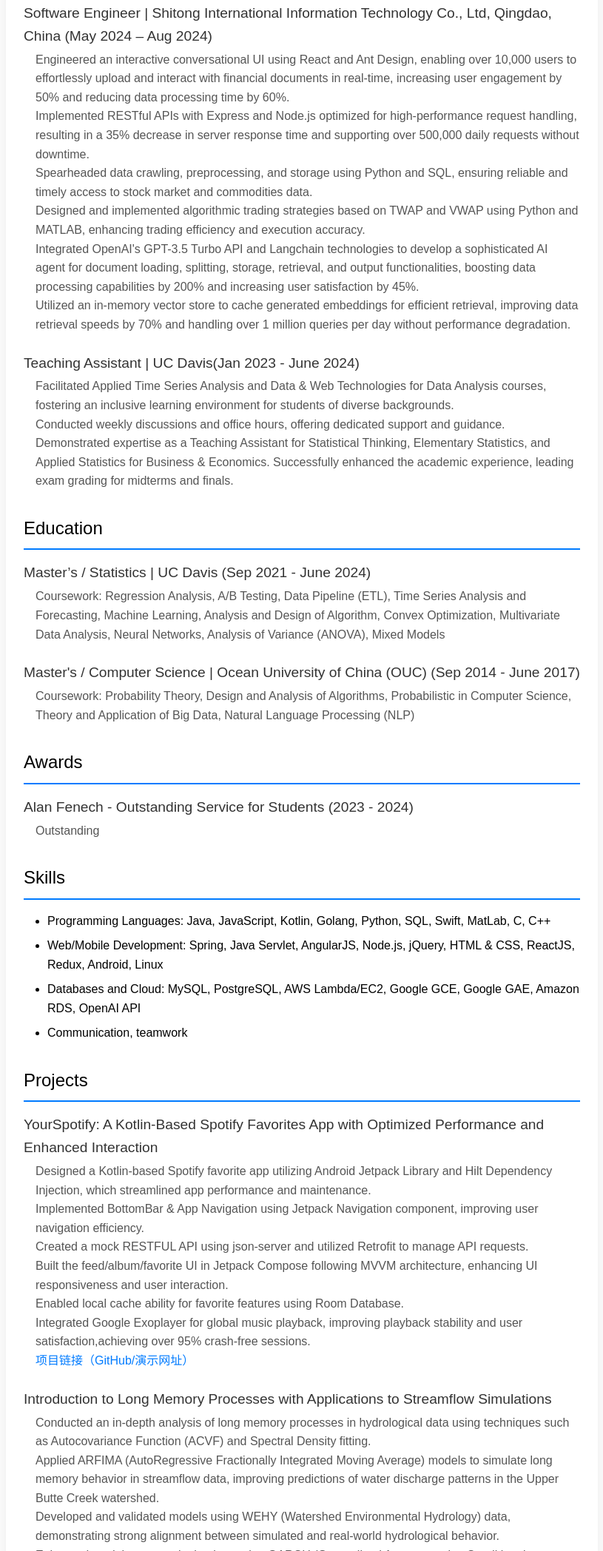
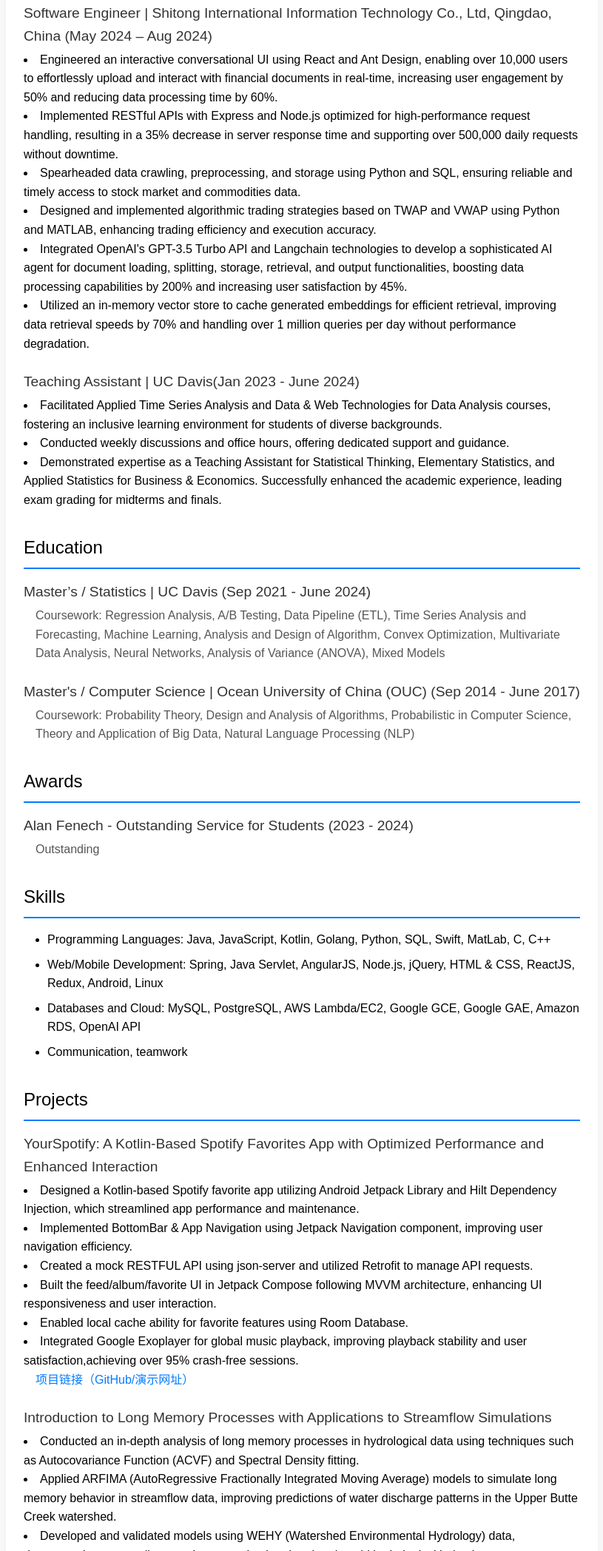
Before and after one commit to lu-lu-xue/lu-lu-xue.github.io, a plain HTML site: page index.html in a window 1280 px wide. Shown: the part 704-2800 px from the top of the page at 74% size, without its empty margins (232-1047 px from the left). Drawn offline with Linux system fonts and the light colour scheme.

Commit message:
replace some <p> with <li>

```diff
--- a/index.html
+++ b/index.html
@@ -58,46 +58,48 @@
       <h2>Work Experience</h2>
       <div class="item">
         <h3>Software Engineer | Shitong International Information Technology Co., Ltd, Qingdao, China (May 2024 – Aug 2024)</h3>
-        <p>
+        <li>
           Engineered an interactive conversational UI using React and Ant Design, enabling over 10,000 users to effortlessly upload and
           interact with financial documents in real-time, increasing user engagement by 50% and reducing data processing time by 60%.
-        </p>
-        <p>
+        </li>
+        <li>
           Implemented RESTful APIs with Express and Node.js optimized for high-performance request handling, resulting in a 35%
           decrease in server response time and supporting over 500,000 daily requests without downtime.
-        </p>
-        <p>
+        </li>
+        <li>
           Spearheaded data crawling, preprocessing, and storage using Python and SQL, ensuring reliable and timely access to stock
           market and commodities data.
-        </p>
-        <p>
+        </li>
+        <li>
           Designed and implemented algorithmic trading strategies based on TWAP and VWAP using Python and MATLAB, enhancing
           trading efficiency and execution accuracy.
-        </p>
-        <p>
+        </li>
+        <li>
           Integrated OpenAI's GPT-3.5 Turbo API and Langchain technologies to develop a sophisticated AI agent for document
           loading, splitting, storage, retrieval, and output functionalities, boosting data processing capabilities by 200% and increasing
           user satisfaction by 45%.
-        </p>
+        </li>
 
-        <p>Utilized an in-memory vector store to cache generated embeddings for efficient retrieval, improving data retrieval speeds by
-          70% and handling over 1 million queries per day without performance degradation.</p>
+        <li>
+          Utilized an in-memory vector store to cache generated embeddings for efficient retrieval, improving data retrieval speeds by
+          70% and handling over 1 million queries per day without performance degradation.
+        </li>
       </div>
       <div class="item">
         <h3>Teaching Assistant | UC Davis(Jan 2023 - June 2024)</h3>
-        <p>
+        <li>
           Facilitated Applied Time Series Analysis and Data & Web Technologies for Data Analysis courses, fostering an inclusive learning
           environment for students of diverse backgrounds.
-        </p>
+        </li>
 
-        <p>
+        <li>
           Conducted weekly discussions and office hours, offering dedicated support and guidance.
-        </p>
+        </li>
 
-        <p>
+        <li>
           Demonstrated expertise as a Teaching Assistant for Statistical Thinking, Elementary Statistics, and Applied Statistics for Business
           & Economics. Successfully enhanced the academic experience, leading exam grading for midterms and finals.
-        </p>
+        </li>
       </div>
     </section>
 
@@ -142,53 +144,53 @@
       <h2>Projects</h2>
       <div class="item">
         <h3>YourSpotify: A Kotlin-Based Spotify Favorites App with Optimized Performance and Enhanced Interaction</h3>
-        <p>Designed a Kotlin-based Spotify favorite app utilizing Android Jetpack Library and Hilt Dependency Injection, which
+        <li>Designed a Kotlin-based Spotify favorite app utilizing Android Jetpack Library and Hilt Dependency Injection, which
           streamlined app performance and maintenance.
-        </p>
+        </li>
 
-        <p>
+        <li>
           Implemented BottomBar & App Navigation using Jetpack Navigation component, improving user navigation efficiency.
-        </p>
+        </li>
 
-        <p>
+        <li>
           Created a mock RESTFUL API using json-server and utilized Retrofit to manage API requests.
-        </p>
+        </li>
 
-        <p>
+        <li>
           Built the feed/album/favorite UI in Jetpack Compose following MVVM architecture, enhancing UI responsiveness and user
           interaction.
-        </p>
+        </li>
 
-        <p>
+        <li>
           Enabled local cache ability for favorite features using Room Database.
-        </p>
+        </li>
 
-        <p>
+        <li>
           Integrated Google Exoplayer for global music playback, improving playback stability and user satisfaction,achieving over 95%
           crash-free sessions.
-        </p>
+        </li>
         <p><a href="#">项目链接（GitHub/演示网址）</a></p>
       </div>
       <div class="item">
         <h3>Introduction to Long Memory Processes with Applications to Streamflow Simulations</h3>
-        <p>Conducted an in-depth analysis of long memory processes in hydrological data using techniques such as Autocovariance Function
+        <li>Conducted an in-depth analysis of long memory processes in hydrological data using techniques such as Autocovariance Function
           (ACVF) and Spectral Density fitting.
-        </p>
+        </li>
 
-        <p>
+        <li>
           Applied ARFIMA (AutoRegressive Fractionally Integrated Moving Average) models to simulate long memory behavior in
           streamflow data, improving predictions of water discharge patterns in the Upper Butte Creek watershed.
-        </p>
+        </li>
 
-        <p>
+        <li>
           Developed and validated models using WEHY (Watershed Environmental Hydrology) data, demonstrating strong alignment
           between simulated and real-world hydrological behavior.
-        </p>
+        </li>
 
-        <p>
+        <li>
           Enhanced model accuracy by implementing GARCH (Generalized Autoregressive Conditional Heteroskedasticity) models to
           address heteroskedasticity in the residuals, improving the representation of volatility in streamflow data.
-        </p>
+        </li>
         <p><a href="#">项目链接</a></p>
       </div>
     </section>
```
